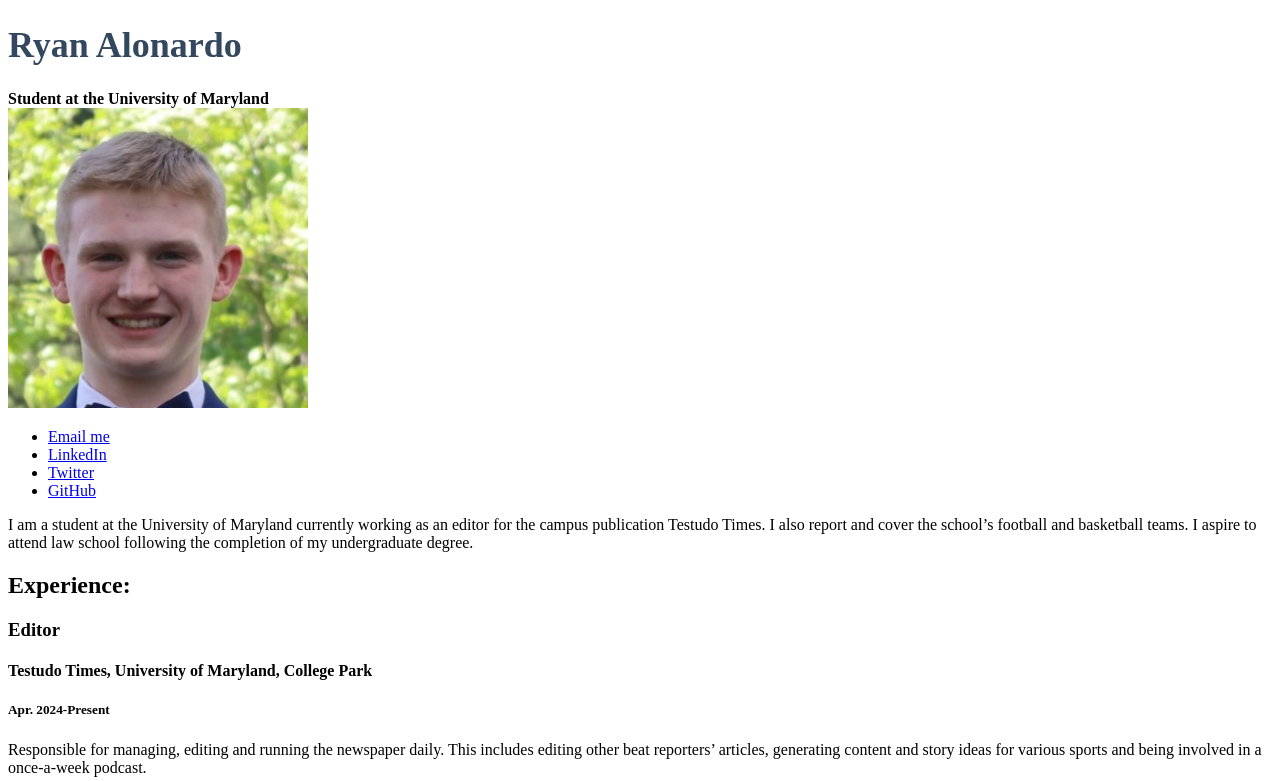
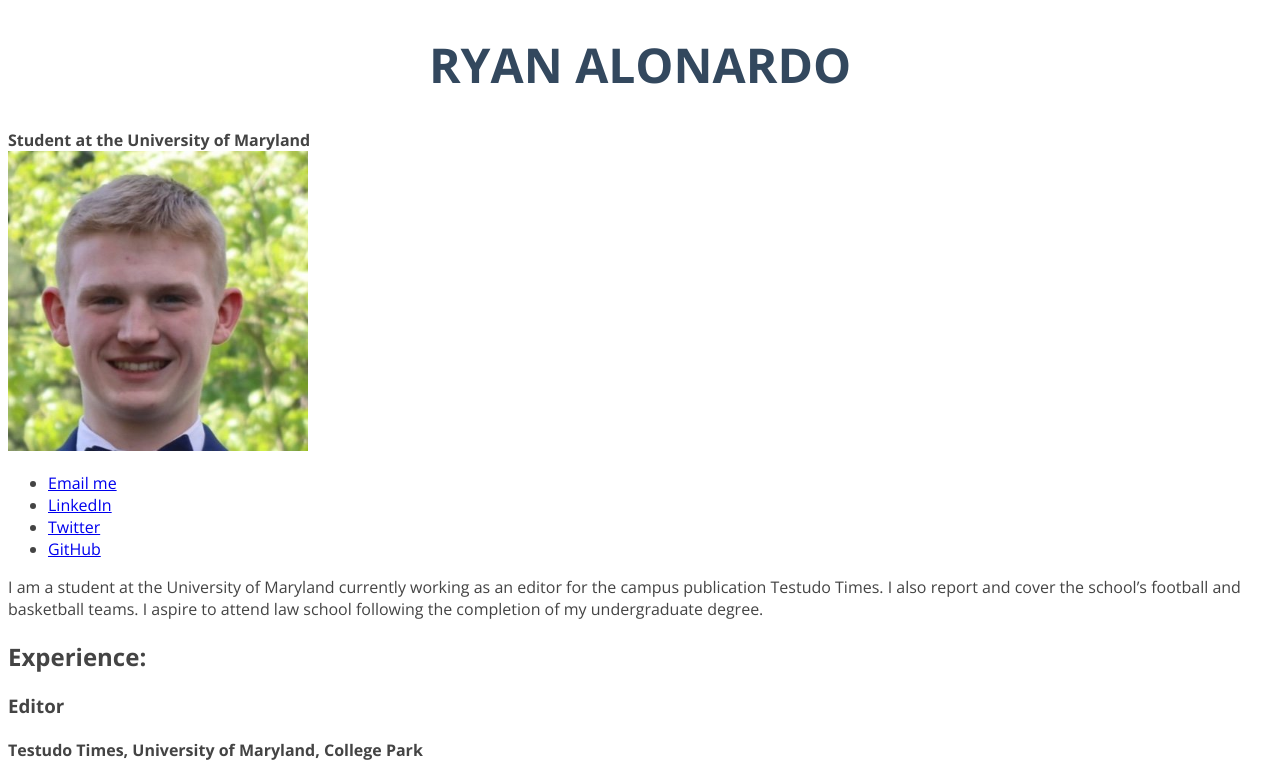
Before and after one commit to ralonardo7/Ryan-Alonardo-Jour352, a plain HTML site: page Resume/index.html in a window 1280 px wide. Shown: the top 781 px of the page. Drawn offline with nearby package versions, Linux system fonts and the light colour scheme.

Commit message:
start css style

```diff
--- a/Resume/index.html
+++ b/Resume/index.html
@@ -3,13 +3,10 @@
 
 <head>
     <title>Ryan Alonardo's Resume</title>
-    <style>
-      h1 {
-        font-size: 36px;
-        color: #33485e;
-      }
+<link rel="stylesheet" type="text/css" href="style.css">
 
-    </style>
+<link href="https://fonts.googleapis.com/css2?family=Open+Sans:ital,wght@0,300..800;1,300..800&display=swap" rel="stylesheet">
+
 </head>
 <body>
 
--- /dev/null
+++ b/Resume/style.css
@@ -0,0 +1,13 @@
+BODY {font-family: 'Open Sans', arial, sans-serif;
+    font-size: 1em;
+    color: #444;
+    font-weight: 400;
+
+}
+
+H1 {
+font-size:3em;
+text-transform:uppercase;
+text-align:center;
+color:#33485e;
+}
```
